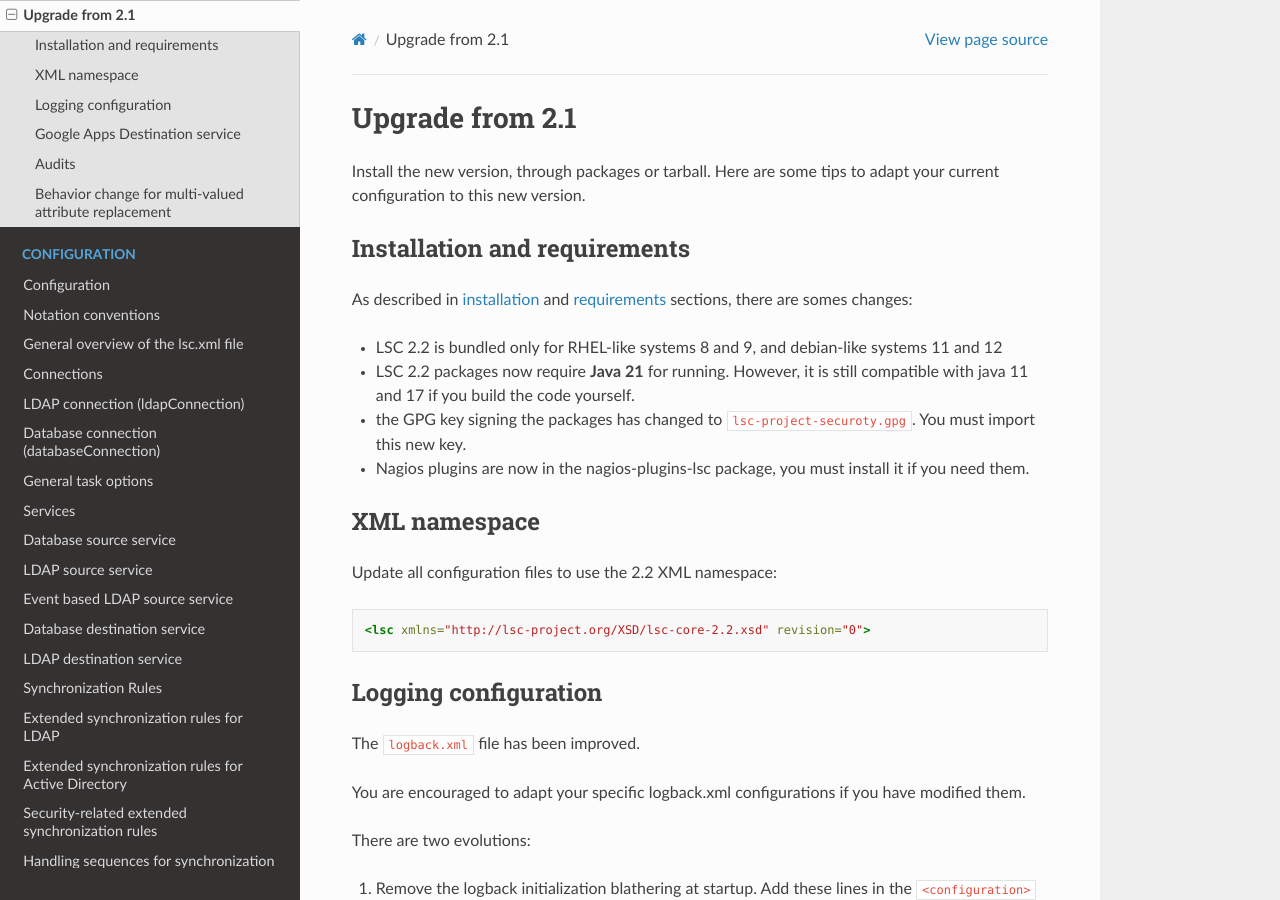
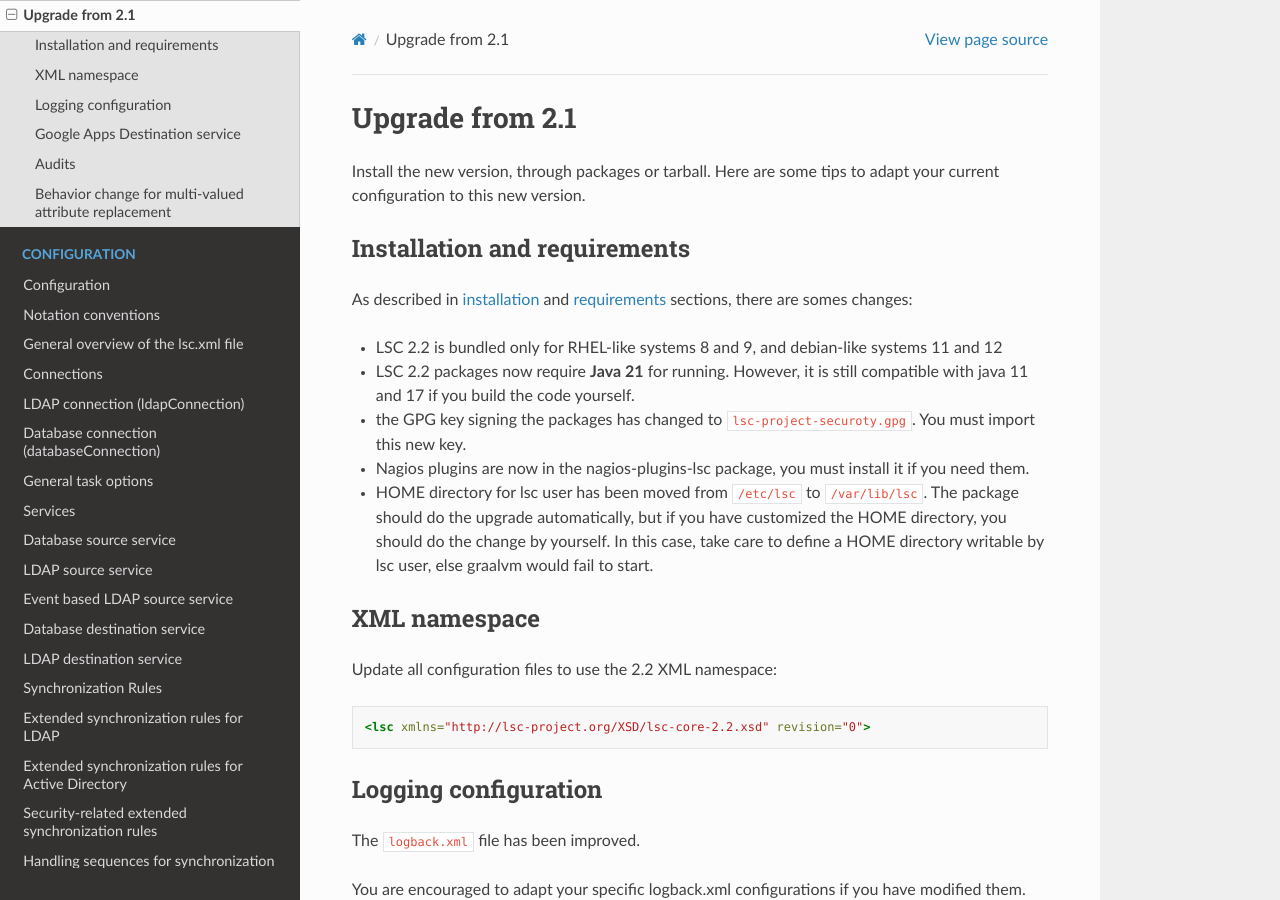
Before and after one commit to lsc-project/documentation, a Sphinx documentation site: the page built from source/upgrade.rst, in a window 1280 px wide and 900 px high. Built offline with Sphinx 7.4.7 and the Read the Docs theme 3.1.0, drawn with Linux system fonts in a browser that asks for light colours.

Commit message:
add upgrade not about lsc home directory
See also https://github.com/lsc-project/lsc/issues/399

```diff
--- a/source/upgrade.rst
+++ b/source/upgrade.rst
@@ -14,6 +14,7 @@ As described in :doc:`installation <installation>` and :doc:`requirements <requi
 * LSC 2.2 packages now require **Java 21** for running. However, it is still compatible with java 11 and 17 if you build the code yourself.
 * the GPG key signing the packages has changed to ``lsc-project-securoty.gpg``. You must import this new key.
 * Nagios plugins are now in the nagios-plugins-lsc package, you must install it if you need them.
+* HOME directory for lsc user has been moved from ``/etc/lsc`` to ``/var/lib/lsc``. The package should do the upgrade automatically, but if you have customized the HOME directory, you should do the change by yourself. In this case, take care to define a HOME directory writable by lsc user, else graalvm would fail to start.
 
 XML namespace
 =============
```
